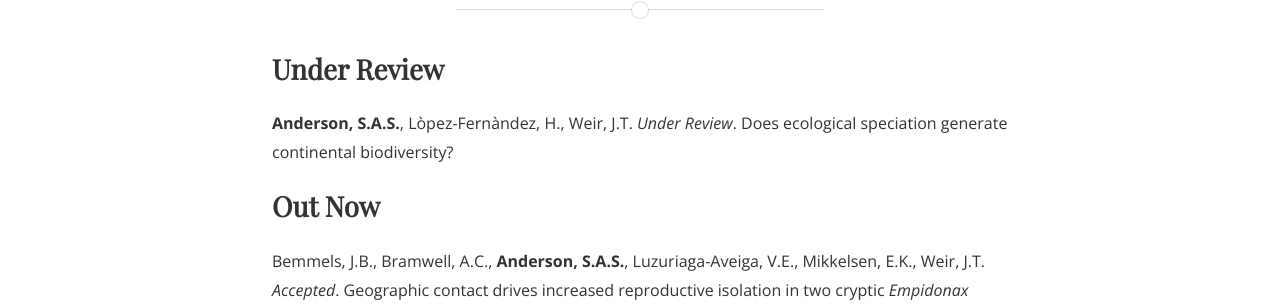
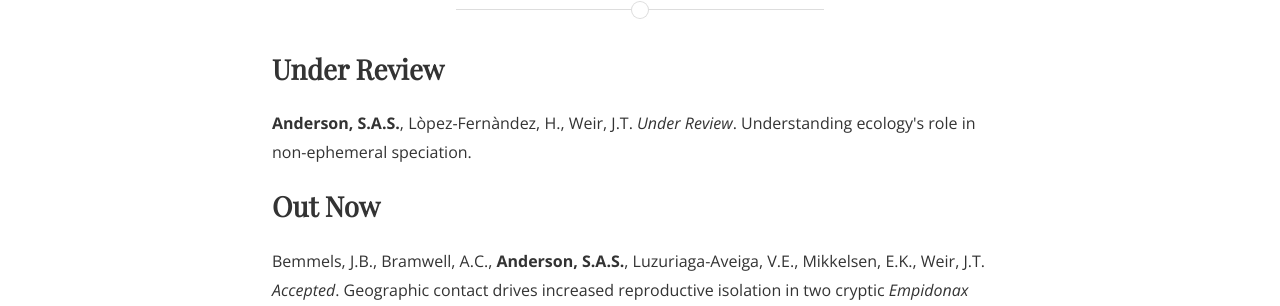
Before and after one commit to SeanASAnderson/SeanASAnderson.github.io, a Jekyll site: the page built from publications2.md, in a window 1280 px wide and 1031 px high. Shown: the part 173-479 px from the top of the window. Built offline with Jekyll 4.4.1, drawn with Linux system fonts in a browser that asks for light colours; nearby versions of some CDN libraries; some web fonts are replaced.

Commit message:
new pub title

```diff
--- a/publications2.md
+++ b/publications2.md
@@ -15,7 +15,7 @@ img {
 
 <!-- <p><b>Anderson, S.A.S.</b>, Weir, J.T. <i>Under Review</i>. Testing for divergent adaptation during allopatric speciation. </p> -->
 
-<p><b>Anderson, S.A.S.</b>, L&ograve;pez-Fern&agrave;ndez, H., Weir, J.T. <i>Under Review</i>. Does ecological speciation generate continental biodiversity? </p>
+<p><b>Anderson, S.A.S.</b>, L&ograve;pez-Fern&agrave;ndez, H., Weir, J.T. <i>Under Review</i>. Understanding ecology's role in non-ephemeral speciation. </p>
 
 <h2>Out Now</h2>
 
```
